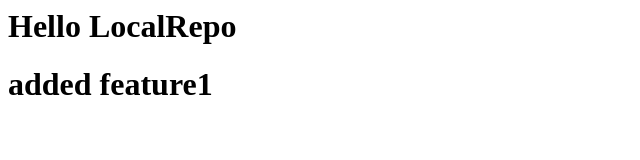
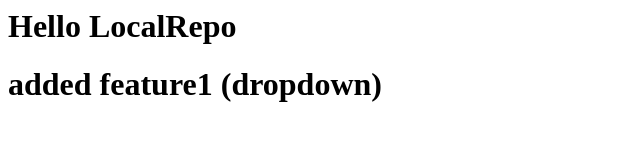
Before and after one commit to Itachi092/LocalRepo, a plain HTML site: page index.html in a window 1280 px wide. Shown: the whole page, without its empty margins (0-640 px from the left). Drawn offline with Linux system fonts and the light colour scheme.

```diff
--- a/index.html
+++ b/index.html
@@ -1,2 +1,2 @@
 <h1>Hello LocalRepo</h1>
-<h1>added feature1</h1>
+<h1>added feature1 (dropdown)</h1>
```
